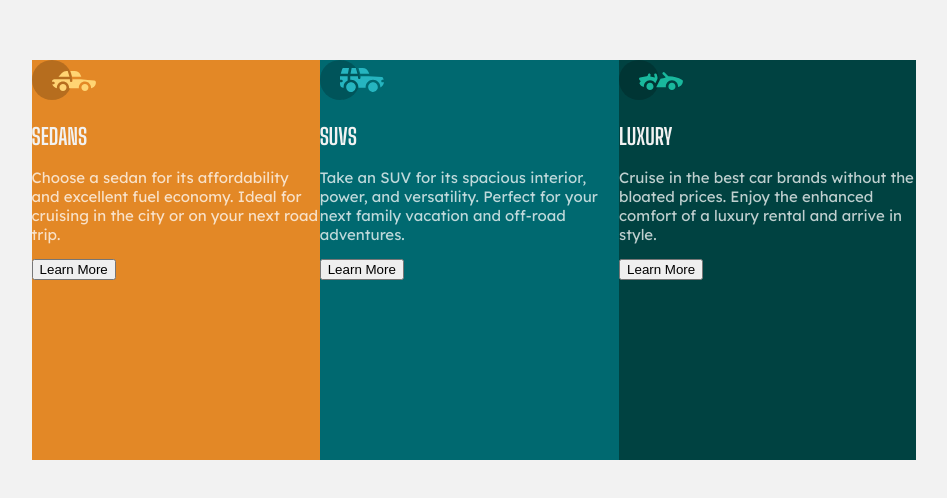
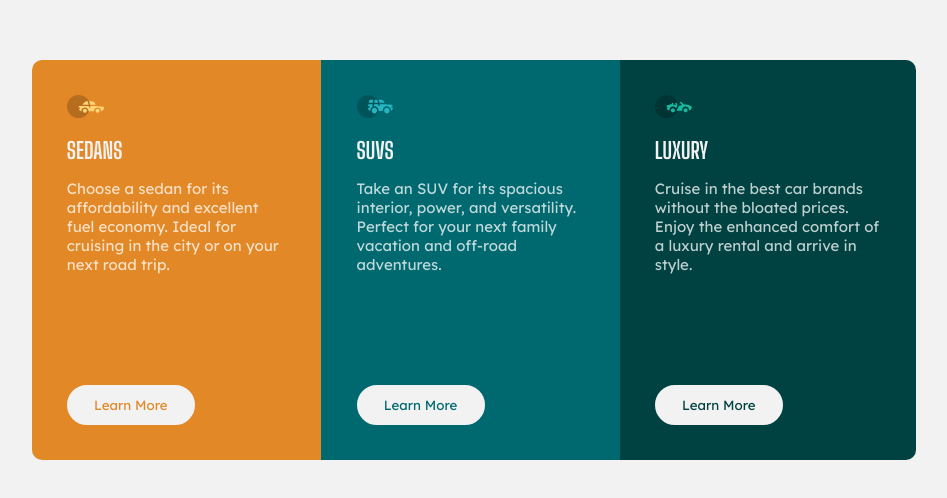
Before and after one commit to grzegorzbors/frontend-mentor-preview-card-component, a plain HTML site: page index.html in a window 1280 px wide. Shown: the part 148-646 px from the top of the page, without its empty margins (166-1113 px from the left). Drawn offline with Linux system fonts and the light colour scheme.

Commit message:
finished styling

```diff
--- a/css/styles.css
+++ b/css/styles.css
@@ -20,8 +20,8 @@ html {
 }
 
 body {
+  overflow: hidden;
   height: 100vh;
-  overflow: hidden;
   box-sizing: border-box;
   font-family: var(--default-font);
   font-size: var(--default-font-size);
@@ -32,42 +32,87 @@ body {
 }
 
 .container {
+  overflow: hidden;
   max-width: 70%;
   min-height: 50%;
+  border-radius: 0.625rem;
   display: flex;
 }
 
 /* section elements */
 
 section.car-type {
+  padding: 2.2rem;
+  display: flex;
+  flex-direction: column;
+}
+
+section.car-type > img {
+  width: 2.3rem;
 }
 
 section.car-type > p {
   color: var(--transparent-white);
+  flex: 1;
 }
 
 section.car-type > h2 {
-  text-transform: uppercase;
   color: var(--very-light-gray);
   font-family: var(--bold-font);
+  text-transform: uppercase;
+  margin-bottom: 0px;
+}
+
+section.car-type > button {
+  background: var(--very-light-gray);
+  width: 8rem;
+  font-family: var(--default-font);
+  padding: 0.6255rem 1.5rem 0.6255rem 1.5rem;
+  border: 2px solid var(--very-light-gray);
+  border-radius: 25px;
+  cursor: pointer;
+  transition: all 300ms ease-in-out;
+  bottom: 1.5rem;
+}
+
+section.car-type > button:hover {
+  background-color: transparent;
+  color: var(--very-light-gray);
+}
+
+/* button font colors */
+.sedans__font-color {
+  color: var(--bright-orange);
+}
+
+.suvs__font-color {
+  color: var(--dark-cyan);
+}
+
+.luxury__font-color {
+  color: var(--very-dark-cyan);
 }
 
 /* car type colors */
-section.car-type.sedans {
+.sedans__background-color {
   background-color: var(--bright-orange);
 }
 
-section.car-type.suvs {
+.suvs__background-color {
   background-color: var(--dark-cyan);
 }
 
-section.car-type.luxury {
+.luxury__background-color {
   background-color: var(--very-dark-cyan);
 }
 
 @media only screen and (max-width: 375px) {
+  body {
+    overflow: scroll;
+    height: 100%;
+  }
   .container {
     flex-direction: column;
-    max-width: 90% !important;
+    max-width: 90%;
   }
 }
--- a/index.html
+++ b/index.html
@@ -20,32 +20,32 @@
   </head>
   <body>
     <div class="container">
-      <section class="car-type sedans">
+      <section class="car-type sedans__background-color">
         <img src="./images/icon-sedans.svg" alt="" />
         <h2>Sedans</h2>
         <p>
           Choose a sedan for its affordability and excellent fuel economy. Ideal
           for cruising in the city or on your next road trip.
         </p>
-        <button type="button">Learn More</button>
+        <button type="button" class="sedans__font-color">Learn More</button>
       </section>
-      <section class="car-type suvs">
+      <section class="car-type suvs__background-color">
         <img src="./images/icon-suvs.svg" />
         <h2>SUVs</h2>
         <p>
           Take an SUV for its spacious interior, power, and versatility. Perfect
           for your next family vacation and off-road adventures.
         </p>
-        <button type="button">Learn More</button>
+        <button type="button" class="suvs__font-color">Learn More</button>
       </section>
-      <section class="car-type luxury">
+      <section class="car-type luxury__background-color">
         <img src="./images/icon-luxury.svg" />
         <h2>Luxury</h2>
         <p>
           Cruise in the best car brands without the bloated prices. Enjoy the
           enhanced comfort of a luxury rental and arrive in style.
         </p>
-        <button type="button">Learn More</button>
+        <button type="button" class="luxury__font-color">Learn More</button>
       </section>
     </div>
   </body>
```
Also changed, not shown: screen_project.png (added), 1 other file.
